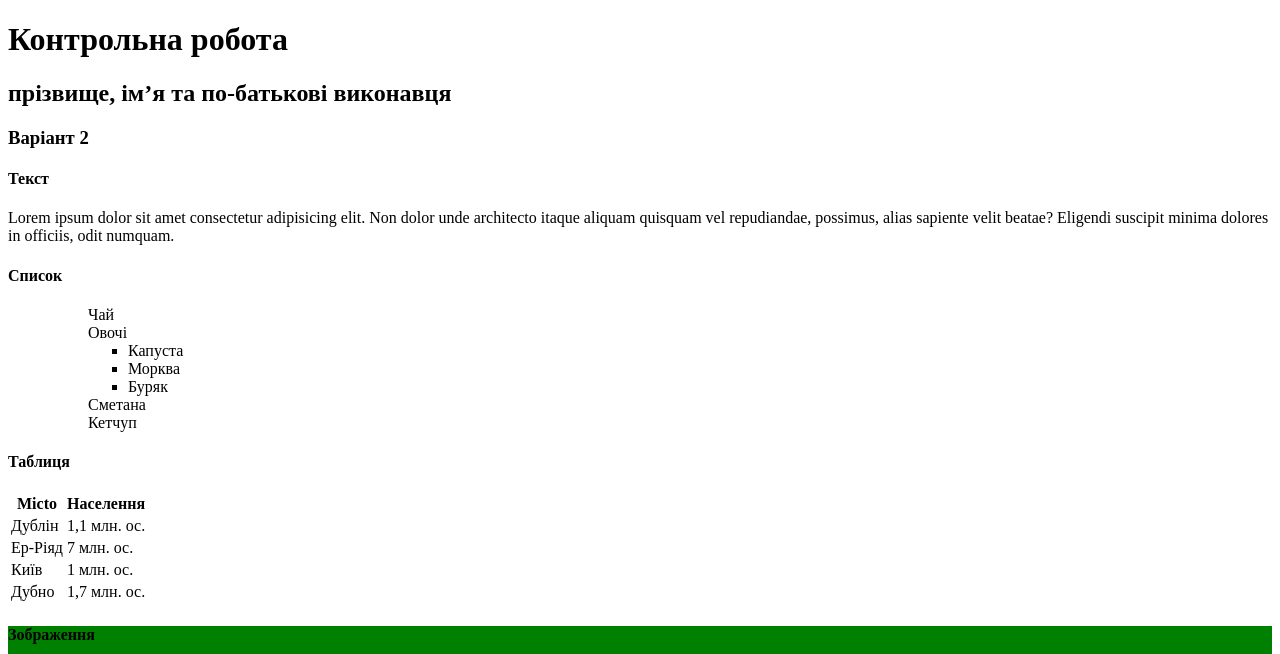
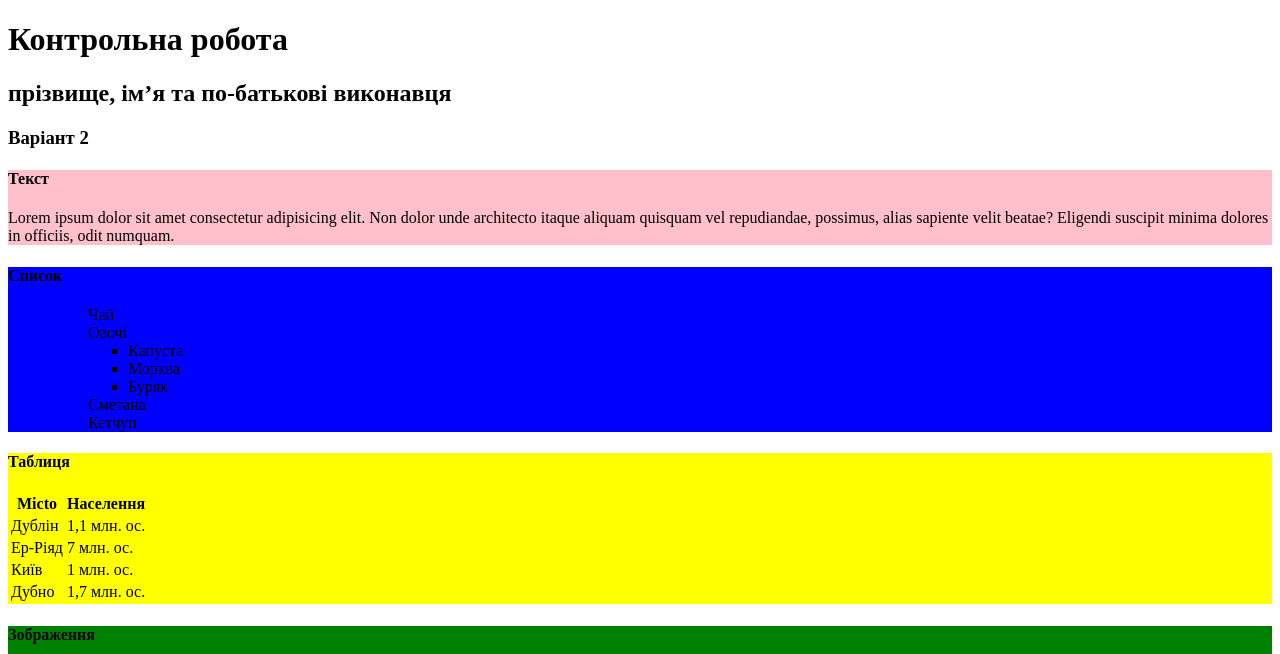
Before and after one commit to Marynaaa1/webbb, a plain HTML site: page kr/index.html in a window 1280 px wide. Shown: the top 654 px of the page. Drawn offline with Linux system fonts and the light colour scheme.

Commit message:
Update styles.css

```diff
--- a/kr/styles.css
+++ b/kr/styles.css
@@ -1,11 +1,11 @@
 .block1{
-  backgroun-color:pink;
+  background-color:pink;
 }
 .block2{
-  backgroun-color:blue;
+  background-color:blue;
 }
 .block3{
-  backgroun-color:yellow;
+  background-color:yellow;
 }
 .block4{
   background-color:green;
```
